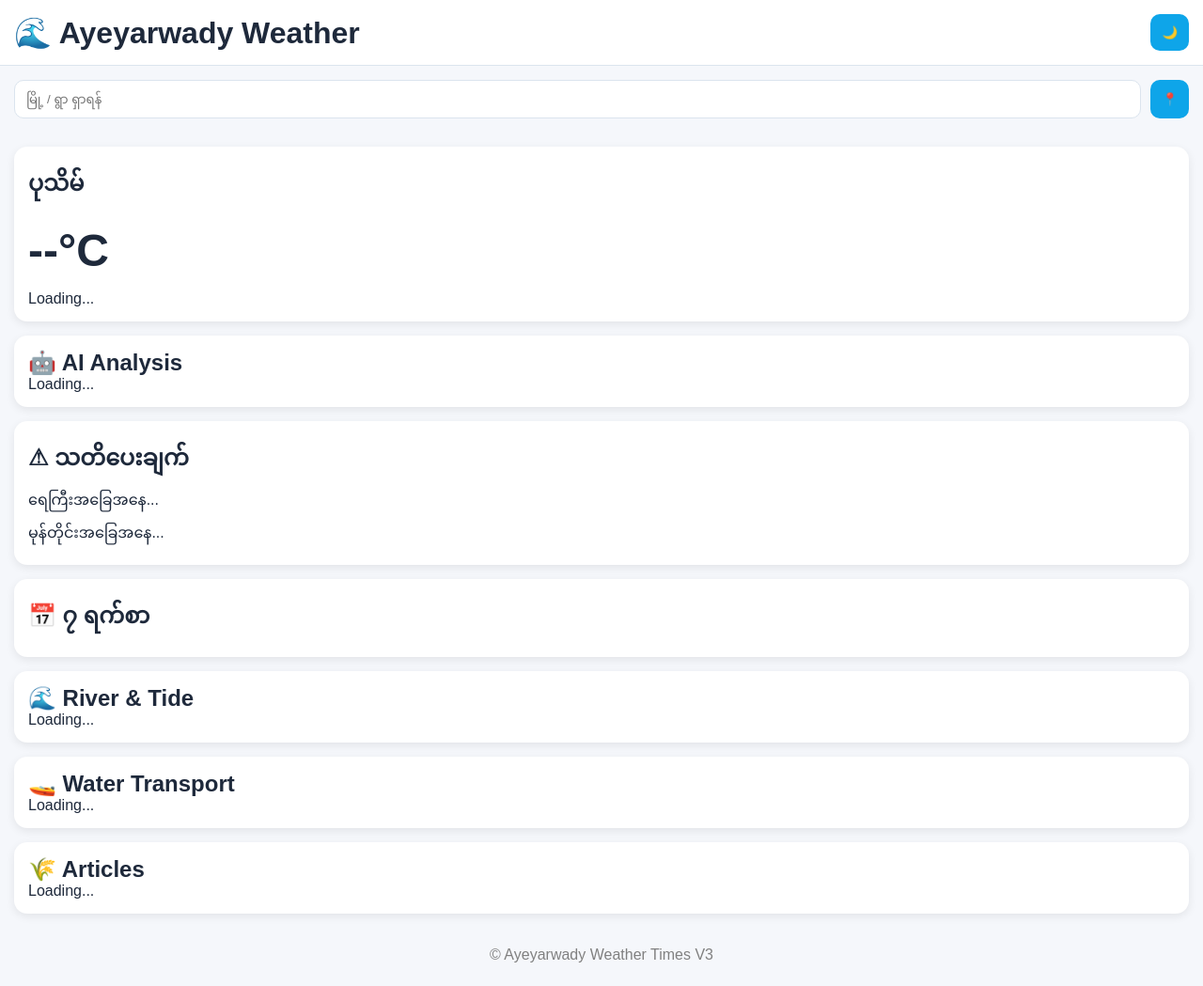
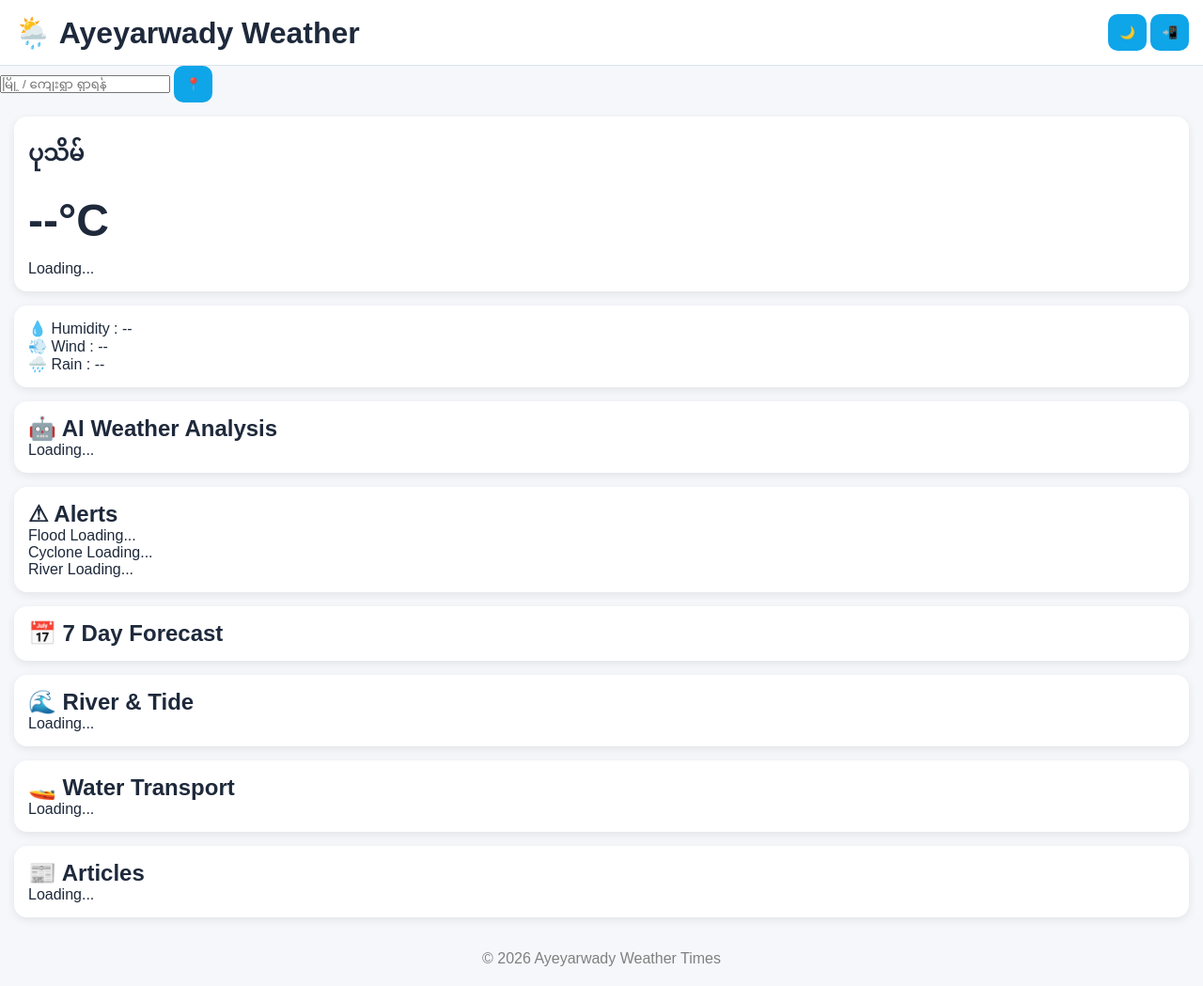
Before and after one commit to thihathihaaung1111-cmyk/Ayeyarwady-Weather-Times-V3, a plain HTML site: page index.html in a window 1280 px wide. Shown: the whole page at 94% size. Drawn offline with Linux system fonts and the light colour scheme.

Commit message:
Update index.html

```diff
--- a/index.html
+++ b/index.html
@@ -14,63 +14,70 @@
 
 <body>
 
-<!-- Splash -->
+  <!-- Splash Screen -->
   <div id="splash">
+    <div class="splash-content">
       <h1>🌊 Ayeyarwady Weather Times</h1>
       <p>Version 3</p>
     </div>
+  </div>
 
   <!-- Header -->
-<header>
+  <header class="header">
+    <h1>🌦️ Ayeyarwady Weather</h1>
 
-<h1>🌊 Ayeyarwady Weather</h1>
-
-<button id="themeBtn">
-🌙
-</button>
-
+    <div class="header-buttons">
+      <button id="themeBtn">🌙</button>
+      <button id="installBtn">📲</button>
+    </div>
   </header>
 
   <!-- Search -->
-
-<section class="search">
+  <section class="search-section">
 
     <input
       type="text"
       id="searchInput"
-placeholder="မြို့ / ရွာ ရှာရန်">
+      placeholder="မြို့ / ကျေးရွာ ရှာရန်">
 
-<button id="gpsBtn">
-📍
-</button>
+    <button id="gpsBtn">📍</button>
+
+    <div id="searchResult"></div>
 
   </section>
 
   <!-- Current Weather -->
-
   <section class="card">
 
     <h2 id="locationName">
       ပုသိမ်
     </h2>
 
-<div id="temperature">
+    <h1 id="temperature">
       --°C
-</div>
+    </h1>
 
-<div id="weatherText">
+    <p id="weatherText">
       Loading...
-</div>
+    </p>
+
+  </section>
+
+  <!-- Weather Details -->
+  <section class="card">
+
+    <div>💧 Humidity : <span id="humidity">--</span></div>
+
+    <div>💨 Wind : <span id="wind">--</span></div>
+
+    <div>🌧️ Rain : <span id="rain">--</span></div>
 
   </section>
 
   <!-- AI -->
-
   <section class="card">
 
-<h2>
-🤖 AI Analysis
-</h2>
+    <h2>🤖 AI Weather Analysis</h2>
 
     <p id="aiText">
 
@@ -81,52 +88,37 @@ Loading...
   </section>
 
   <!-- Alerts -->
-
   <section class="card">
 
-<h2>
-⚠ သတိပေးချက်
-</h2>
+    <h2>⚠ Alerts</h2>
 
     <div id="floodAlert">
-
-ရေကြီးအခြေအနေ...
-
+      Flood Loading...
     </div>
 
     <div id="cycloneAlert">
+      Cyclone Loading...
+    </div>
 
-မုန်တိုင်းအခြေအနေ...
-
+    <div id="riverAlert">
+      River Loading...
     </div>
 
   </section>
 
   <!-- Forecast -->
-
   <section class="card">
 
-<h2>
+    <h2>📅 7 Day Forecast</h2>
 
-📅 ၇ ရက်စာ
-
-</h2>
-
-<div id="forecast">
-
-</div>
+    <div id="forecast"></div>
 
   </section>
 
   <!-- River -->
-
   <section class="card">
 
-<h2>
-
-🌊 River & Tide
-
-</h2>
+    <h2>🌊 River & Tide</h2>
 
     <div id="riverInfo">
 
@@ -137,14 +129,9 @@ Loading...
   </section>
 
   <!-- Water Transport -->
-
   <section class="card">
 
-<h2>
-
-🚤 Water Transport
-
-</h2>
+    <h2>🚤 Water Transport</h2>
 
     <div id="transportInfo">
 
@@ -155,14 +142,9 @@ Loading...
   </section>
 
   <!-- Articles -->
-
   <section class="card">
 
-<h2>
-
-🌾 Articles
-
-</h2>
+    <h2>📰 Articles</h2>
 
     <div id="articleList">
 
@@ -172,15 +154,22 @@ Loading...
 
   </section>
 
+  <!-- Footer -->
   <footer>
 
-<p>
-
-© Ayeyarwady Weather Times V3
-
-</p>
+    © 2026 Ayeyarwady Weather Times
 
   </footer>
+
+  <!-- JavaScript -->
+
+  <script src="theme.js"></script>
+
+  <script src="gps.js"></script>
+
+  <script src="search.js"></script>
+
+  <script src="api.js"></script>
 
   <script src="script.js"></script>
 
```
Lines whose indentation alone changed are shown as unchanged.
